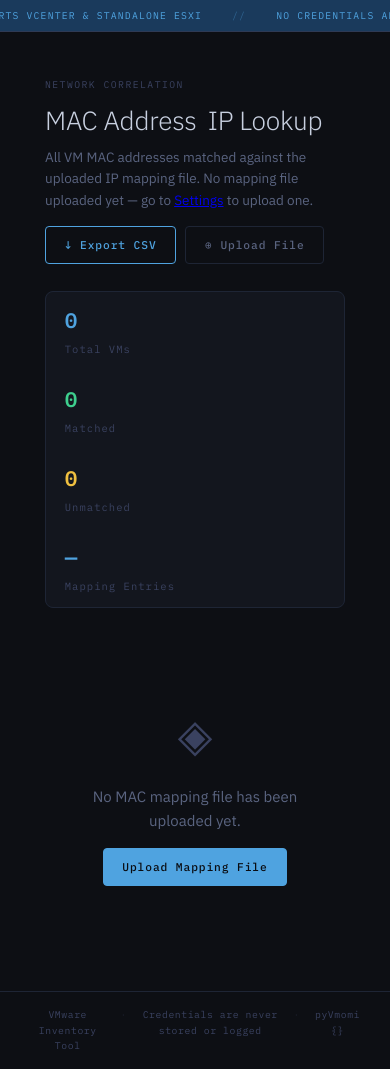
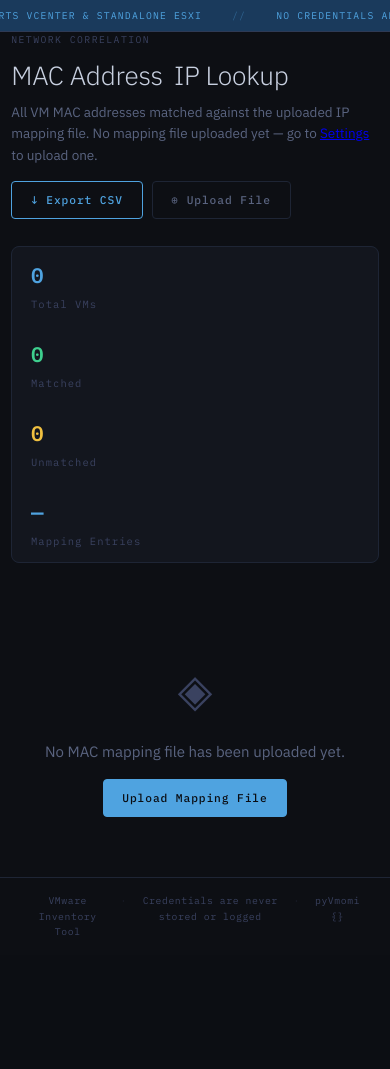
Before and after one commit to raajsharan/vm_list, a Flask app: page /mac-lookup in a window 390 px wide; the page is wider, and only the part inside the window is pictured. Shown: the part 56-1125 px from the top of that part. After the commit the page ends 991 px from the top of that part, so only its background shows below. Run offline with Flask 3, Linux system fonts and the light colour scheme; parts of the project's set-up code (start-up, migrations or seed data) failed here and were passed over.

Commit message:
MAC Lookup: remove VLAN Group column, full-width responsive layout
- Remove VLAN Group column from table, CSV export, and route data
- Renumber sortable data-col indices after removal (cols 8-9)
- body:has(.page-mac-lookup--fullwidth) removes the 1400px max-width
  cap from .main-content so the table fills the full viewport width;
  no blank space on wide screens, no scrollbar side-effects

Co-Authored-By: Claude Sonnet 4.6 <noreply@anthropic.com>

```diff
--- a/app.py
+++ b/app.py
@@ -452,7 +452,6 @@ def create_app() -> Flask:
                 "MAC Addresses":  display["mac_addresses"],
                 "Matched MACs":   " | ".join(m for m, _ in all_matches),
                 "Mapped IPs":     " | ".join(r["ip_address"]     for _, r in all_matches if r["ip_address"]),
-                "VLAN Group":     " | ".join(dict.fromkeys(r["vlan_group"]     for _, r in all_matches if r["vlan_group"])),
                 "Data Retrieved": " | ".join(dict.fromkeys(r["data_retrieved"] for _, r in all_matches if r["data_retrieved"])),
                 "Power State":    display["power_state"],
                 "Source Host":    display.get("source_host", ""),
@@ -599,7 +598,6 @@ def create_app() -> Flask:
             # pipe-separated, no spaces around pipe — used for set-membership check in template
             display["matched_macs_pipe"] = "|".join(m for m, _ in all_matches)
             display["mapped_ips"]        = " | ".join(r["ip_address"]     for _, r in all_matches if r["ip_address"])
-            display["vlan_groups"]       = " | ".join(dict.fromkeys(r["vlan_group"]     for _, r in all_matches if r["vlan_group"]))
             display["data_retrieved"]    = " | ".join(dict.fromkeys(r["data_retrieved"] for _, r in all_matches if r["data_retrieved"]))
             display["is_matched"]        = bool(all_matches)
             results.append(display)
--- a/static/style.css
+++ b/static/style.css
@@ -1951,6 +1951,18 @@ code { font-family: var(--mono); font-size: 0.78rem; color: var(--accent); }
 /* ── MAC Lookup page ─────────────────────────────────────────── */
 .page-mac-lookup { padding: 1.5rem 2rem; }
 
+/* Full-width: remove the 1400px cap from main-content when MAC lookup is active */
+body:has(.page-mac-lookup--fullwidth) .main-content {
+  max-width: 100%;
+  padding-left:  1.5rem;
+  padding-right: 1.5rem;
+}
+.page-mac-lookup--fullwidth { padding: 0; }
+
+@media (max-width: 600px) {
+  body:has(.page-mac-lookup--fullwidth) .main-content { padding: 0 .75rem; }
+}
+
 /* Highlighted columns from the mapping file */
 th.col-highlight,
 td.col-highlight {
--- a/templates/mac_lookup.html
+++ b/templates/mac_lookup.html
@@ -2,7 +2,7 @@
 {% block title %}MAC Lookup — VMware Inventory{% endblock %}
 
 {% block content %}
-<div class="page-mac-lookup">
+<div class="page-mac-lookup page-mac-lookup--fullwidth">
 
   <!-- ── Page header ─────────────────────────────────────────── -->
   <div class="inventory-header">
@@ -103,9 +103,8 @@
           <th class="sortable" data-col="5">VM IPs <span class="sort-arrow">↕</span></th>
           <th class="sortable" data-col="6">MAC Address(es) <span class="sort-arrow">↕</span></th>
           <th class="sortable col-highlight" data-col="7">Mapped IP(s) <span class="sort-arrow">↕</span></th>
-          <th class="sortable col-highlight" data-col="8">VLAN Group <span class="sort-arrow">↕</span></th>
-          <th class="sortable col-highlight" data-col="9">Data Retrieved <span class="sort-arrow">↕</span></th>
-          <th class="sortable" data-col="10">Power State <span class="sort-arrow">↕</span></th>
+          <th class="sortable col-highlight" data-col="8">Data Retrieved <span class="sort-arrow">↕</span></th>
+          <th class="sortable" data-col="9">Power State <span class="sort-arrow">↕</span></th>
         </tr>
       </thead>
       <tbody id="mlBody">
@@ -150,9 +149,6 @@
             {% else %}
               <span class="ml-no-match">—</span>
             {% endif %}
-          </td>
-          <td class="col-highlight {% if not vm.vlan_groups %}na{% endif %}">
-            {{ vm.vlan_groups or '—' }}
           </td>
           <td class="col-highlight {% if not vm.data_retrieved %}na{% endif %}">
             {{ vm.data_retrieved or '—' }}
```
